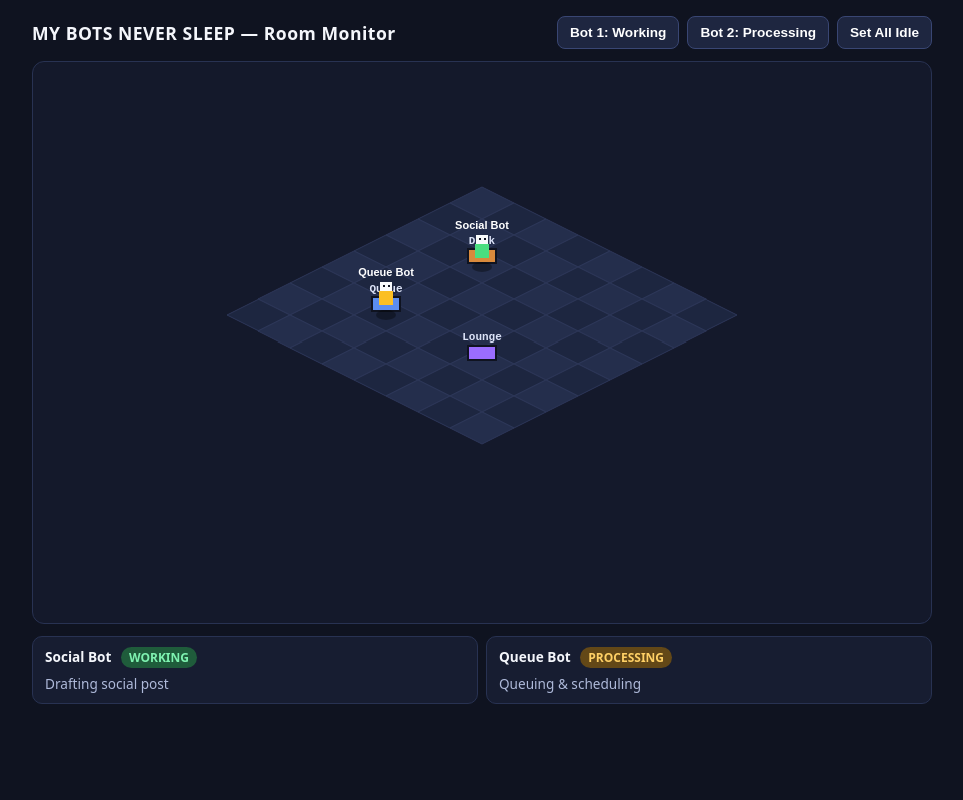
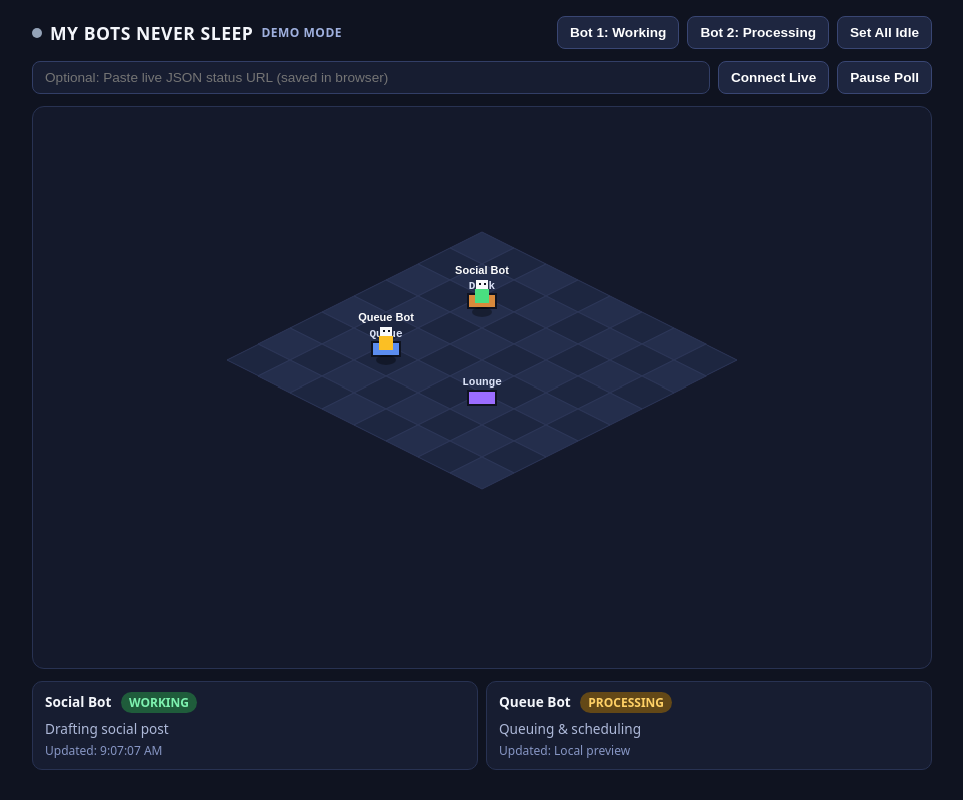
Before and after one commit to pjevesteps/my-bots-room, a plain HTML site: page index.html in a window 1280 px wide. Both pictures are taken after a click on the button "Bot 1: Working". Shown: the whole page, without its empty margins (158-1121 px from the left). Drawn offline with Linux system fonts and the light colour scheme.

Commit message:
Update index.html

```diff
--- a/index.html
+++ b/index.html
@@ -3,7 +3,7 @@
 <head>
   <meta charset="UTF-8" />
   <meta name="viewport" content="width=device-width, initial-scale=1.0" />
-  <title>My Bots Never Sleep — Pixel Room</title>
+  <title>My Bots Never Sleep — Live Pixel Room</title>
   <style>
     * { box-sizing: border-box; margin: 0; padding: 0; }
     body {
@@ -17,9 +17,11 @@
       padding: 16px;
       gap: 12px;
     }
-    .header {
+    .header, .live-bar, .status-bar {
       width: 100%;
       max-width: 900px;
+    }
+    .header {
       display: flex;
       flex-wrap: wrap;
       justify-content: space-between;
@@ -30,11 +32,33 @@
       font-weight: 800;
       letter-spacing: 0.5px;
       font-size: 1.1rem;
+      display: flex;
+      align-items: center;
+      gap: 8px;
     }
-    .controls {
+    .dot {
+      width: 10px;
+      height: 10px;
+      border-radius: 50%;
+      background: #94a3b8;
+      display: inline-block;
+    }
+    .dot.live { background: #4ade80; box-shadow: 0 0 8px #4ade80; }
+    .dot.error { background: #f87171; }
+    .controls, .live-bar {
       display: flex;
       flex-wrap: wrap;
       gap: 8px;
+      align-items: center;
+    }
+    input {
+      flex: 1 1 260px;
+      background: #171d31;
+      color: #fff;
+      border: 1px solid #323e66;
+      border-radius: 8px;
+      padding: 8px 12px;
+      font-size: 0.85rem;
     }
     button {
       background: #1e2640;
@@ -57,8 +81,6 @@
       image-rendering: pixelated;
     }
     .status-bar {
-      width: 100%;
-      max-width: 900px;
       display: grid;
       grid-template-columns: repeat(auto-fit, minmax(220px, 1fr));
       gap: 8px;
@@ -69,6 +91,11 @@
       border-radius: 10px;
       padding: 10px 12px;
       font-size: 0.85rem;
+    }
+    .meta {
+      margin-top: 4px;
+      font-size: 0.75rem;
+      color: #8796c4;
     }
     .badge {
       display: inline-block;
@@ -86,12 +113,26 @@
 </head>
 <body>
   <div class="header">
-    <div class="title">MY BOTS NEVER SLEEP — Room Monitor</div>
+    <div class="title">
+      <span id="liveDot" class="dot"></span>
+      <span>MY BOTS NEVER SLEEP</span>
+      <span id="liveLabel" style="font-size:0.75rem;font-weight:600;color:#9fb0de;">DEMO MODE</span>
+    </div>
     <div class="controls">
       <button onclick="setBotState('bot1', 'working', 'Drafting social post')">Bot 1: Working</button>
       <button onclick="setBotState('bot2', 'processing', 'Queuing & scheduling')">Bot 2: Processing</button>
       <button onclick="setAllIdle()">Set All Idle</button>
     </div>
+  </div>
+
+  <div class="live-bar">
+    <input
+      id="feedUrlInput"
+      type="url"
+      placeholder="Optional: Paste live JSON status URL (saved in browser)"
+    />
+    <button onclick="saveAndPollNow()">Connect Live</button>
+    <button id="togglePollBtn" onclick="togglePolling()">Pause Poll</button>
   </div>
 
   <canvas id="roomCanvas" width="900" height="560"></canvas>
@@ -103,6 +144,9 @@
     const ctx = canvas.getContext("2d");
     ctx.imageSmoothingEnabled = false;
 
+    const POLL_INTERVAL_MS = 3000;
+    const STORAGE_KEY = "bots_live_status_url";
+
     const TILE_W = 64;
     const TILE_H = 32;
     const COLS = 8;
@@ -110,11 +154,10 @@
     const ORIGIN_X = canvas.width / 2;
     const ORIGIN_Y = 125;
 
-    // Room zones in grid coordinates (gx, gy)
     const ZONES = {
-      desk:      { gx: 2, gy: 2, label: "Desk", color: "#d98a3c" },
-      conveyor:  { gx: 2, gy: 5, label: "Queue", color: "#5b8def" },
-      lounge:    { gx: 5, gy: 5, label: "Lounge", color: "#9b6dff" }
+      desk:     { gx: 2, gy: 2, label: "Desk",   color: "#d98a3c" },
+      conveyor: { gx: 2, gy: 5, label: "Queue",  color: "#5b8def" },
+      lounge:   { gx: 5, gy: 5, label: "Lounge", color: "#9b6dff" }
     };
 
     const bots = [
@@ -123,6 +166,7 @@
         name: "Social Bot",
         state: "working",
         task: "Drafting social post",
+        updatedAt: "Local preview",
         color: "#4ade80",
         gx: 2,
         gy: 2,
@@ -133,12 +177,105 @@
         name: "Queue Bot",
         state: "processing",
         task: "Queuing & scheduling",
+        updatedAt: "Local preview",
         color: "#fbbf24",
         gx: 2,
         gy: 5,
         targetZone: "conveyor"
       }
     ];
+
+    let isPolling = true;
+    let pollTimer = null;
+
+    function zoneForState(botId, state) {
+      if (state === "idle") return "lounge";
+      if (state === "processing") return "conveyor";
+      if (state === "working") return botId === "bot2" ? "conveyor" : "desk";
+      return "lounge";
+    }
+
+    function applyBotUpdate(update) {
+      const bot = bots.find(b => b.id === update.id);
+      if (!bot) return;
+      if (update.name) bot.name = update.name;
+      if (update.state) {
+        bot.state = update.state;
+        bot.targetZone = zoneForState(bot.id, bot.state);
+      }
+      if (typeof update.task === "string") bot.task = update.task;
+      bot.updatedAt = update.updatedAt || new Date().toLocaleTimeString();
+      renderStatusCards();
+    }
+
+    function setBotState(botId, state, task) {
+      applyBotUpdate({
+        id: botId,
+        state,
+        task,
+        updatedAt: new Date().toLocaleTimeString()
+      });
+    }
+
+    function setAllIdle() {
+      bots.forEach(bot => {
+        applyBotUpdate({
+          id: bot.id,
+          state: "idle",
+          task: "Resting in lounge",
+          updatedAt: new Date().toLocaleTimeString()
+        });
+      });
+    }
+
+    function setConnectionStatus(mode, text) {
+      const dot = document.getElementById("liveDot");
+      const label = document.getElementById("liveLabel");
+      dot.className = "dot" + (mode === "live" ? " live" : mode === "error" ? " error" : "");
+      label.textContent = text;
+    }
+
+    async function fetchLiveStatus() {
+      const url = document.getElementById("feedUrlInput").value.trim();
+      if (!url || !isPolling) {
+        setConnectionStatus("demo", isPolling ? "DEMO MODE" : "PAUSED");
+        return;
+      }
+
+      try {
+        const sep = url.includes("?") ? "&" : "?";
+        const res = await fetch(`${url}${sep}_t=${Date.now()}`, { cache: "no-store" });
+        if (!res.ok) throw new Error(`HTTP ${res.status}`);
+        const data = await res.json();
+
+        // Supports either { bots: [...] } or [...]
+        const list = Array.isArray(data) ? data : data.bots;
+        if (Array.isArray(list)) {
+          list.forEach(applyBotUpdate);
+          setConnectionStatus("live", `LIVE (${new Date().toLocaleTimeString()})`);
+        } else {
+          throw new Error("Expected { bots: [...] }");
+        }
+      } catch (err) {
+        setConnectionStatus("error", "POLL ERROR");
+      }
+    }
+
+    function saveAndPollNow() {
+      const url = document.getElementById("feedUrlInput").value.trim();
+      if (url) {
+        localStorage.setItem(STORAGE_KEY, url);
+      } else {
+        localStorage.removeItem(STORAGE_KEY);
+      }
+      fetchLiveStatus();
+    }
+
+    function togglePolling() {
+      isPolling = !isPolling;
+      document.getElementById("togglePollBtn").textContent = isPolling ? "Pause Poll" : "Resume Poll";
+      fetchLiveStatus();
+    }
 
     function isoToScreen(gx, gy) {
       return {
@@ -180,7 +317,7 @@
     }
 
     function drawBot(bot, time) {
-      const target = bot.state === "idle" ? ZONES.lounge : ZONES[bot.targetZone];
+      const target = ZONES[bot.targetZone] || ZONES.lounge;
       bot.gx += (target.gx - bot.gx) * 0.06;
       bot.gy += (target.gy - bot.gy) * 0.06;
 
@@ -189,13 +326,11 @@
       const bx = Math.round(x);
       const by = Math.round(y + TILE_H / 2 - 14 + bob);
 
-      // Shadow
       ctx.fillStyle = "rgba(0,0,0,0.35)";
       ctx.beginPath();
       ctx.ellipse(Math.round(x), Math.round(y + TILE_H / 2), 10, 5, 0, 0, Math.PI * 2);
       ctx.fill();
 
-      // Pixel-style character body & head
       ctx.fillStyle = bot.color;
       ctx.fillRect(bx - 7, by - 8, 14, 14);
       ctx.fillStyle = "#f8fafc";
@@ -204,7 +339,6 @@
       ctx.fillRect(bx - 3, by - 14, 2, 2);
       ctx.fillRect(bx + 2, by - 14, 2, 2);
 
-      // Name tag
       ctx.fillStyle = "#ffffff";
       ctx.font = "bold 11px sans-serif";
       ctx.textAlign = "center";
@@ -218,25 +352,9 @@
           <strong>${bot.name}</strong>
           <span class="badge ${bot.state}">${bot.state}</span>
           <div style="margin-top:6px;color:#aeb9d9;">${bot.task}</div>
+          <div class="meta">Updated: ${bot.updatedAt}</div>
         </div>
       `).join("");
-    }
-
-    function setBotState(botId, state, task) {
-      const bot = bots.find(b => b.id === botId);
-      if (!bot) return;
-      bot.state = state;
-      bot.task = task;
-      bot.targetZone = botId === "bot1" ? "desk" : "conveyor";
-      renderStatusCards();
-    }
-
-    function setAllIdle() {
-      bots.forEach(bot => {
-        bot.state = "idle";
-        bot.task = "Resting in lounge";
-      });
-      renderStatusCards();
     }
 
     function render(time) {
@@ -253,14 +371,20 @@
       drawStation(ZONES.conveyor);
       drawStation(ZONES.lounge);
 
-      // Depth-sort bots back-to-front by (gx + gy)
       const sortedBots = [...bots].sort((a, b) => (a.gx + a.gy) - (b.gx + b.gy));
       sortedBots.forEach(bot => drawBot(bot, time));
 
       requestAnimationFrame(render);
     }
 
+    const savedUrl = localStorage.getItem(STORAGE_KEY);
+    if (savedUrl) {
+      document.getElementById("feedUrlInput").value = savedUrl;
+    }
+
     renderStatusCards();
+    fetchLiveStatus();
+    pollTimer = setInterval(fetchLiveStatus, POLL_INTERVAL_MS);
     requestAnimationFrame(render);
   </script>
 </body>
```
